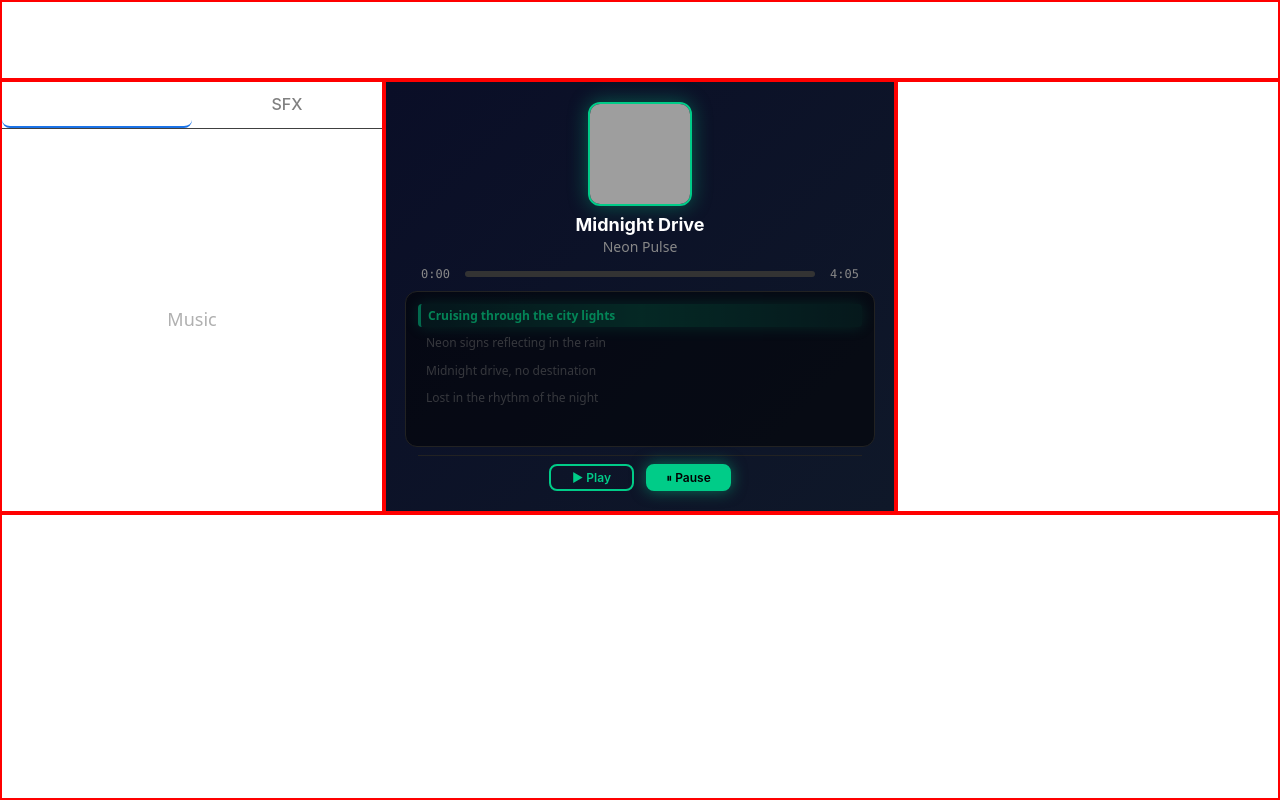
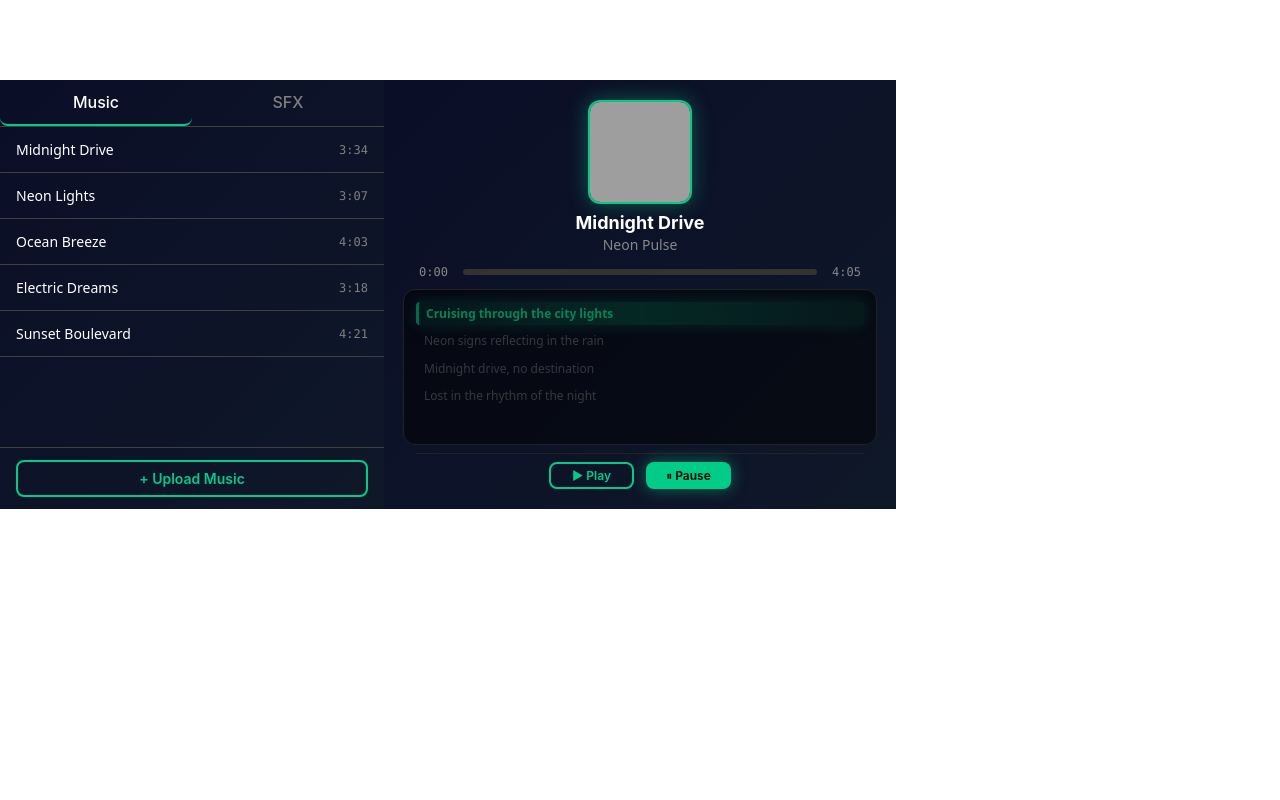
Before and after one commit to hashmapenjoyer/DJ-AMBER, a React (Vite) app: page / in a window 1280 px wide. Built offline with nearby package versions, Linux system fonts and the light colour scheme; grey boxes are pictures that could not be loaded.

Commit message:
add dynamic list for music and sfx #43

```diff
--- a/src/App.css
+++ b/src/App.css
@@ -12,7 +12,7 @@
 .navbar {
   width: 100%;
   height: 10%;
-  border: 2px solid red;
+  /* border: 2px solid red; */
   display: flex;
   align-items: center;
   justify-content: center;
@@ -32,10 +32,11 @@
 /* Music Library - 30% width */
 .music-library {
   width: 30%;
-  border: 2px solid red;
+  /* border: 2px solid red; */
   display: flex;
   flex-direction: column;
   box-sizing: border-box;
+  background: linear-gradient(135deg, #0a0e27 0%, #0f1829 100%);
 }
 
 .library-tabs{
@@ -60,29 +61,94 @@
 
 .library-tab:hover {
   color: var(--text-secondary);
+  border-bottom-color: #00cc88;
 }
 
 .library-tab.active {
   color: var(--text-primary);
-  border-bottom-color: var(--color-primary);
+  border-bottom-color: #00cc88;
 }
 
 .library-content {
   flex: 1;
+  overflow-y: auto;
+}
+
+.library-content::-webkit-scrollbar {
+  width: 6px;
+}
+.library-content::-webkit-scrollbar-track {
+  background: transparent;
+}
+.library-content::-webkit-scrollbar-thumb {
+  background: #00cc88;
+  border-radius: var(--br-full);
+}
+.library-content::-webkit-scrollbar-thumb:hover {
+  background: #00ff99;
+}
+
+.library-list {
+  list-style: none;
+  margin: 0;
+  padding: 0;
+}
+
+.library-item {
   display: flex;
   align-items: center;
-  justify-content: center;
+  justify-content: space-between;
+  padding: var(--space-3) var(--space-4);
+  border-bottom: 1px solid var(--border-color);
+  cursor: pointer;
+  transition: background-color var(--transition-fast);
+}
+.library-item:hover {
+  background-color: var(--bg-tertiary);
+  border-left: 3px solid #00cc88;
+}
+.library-item-title {
+  font-size: var(--fs-sm);
+  color: var(--text-primary);
+  font-weight: var(--fw-medium);
+}
+.library-item-duration {
+  font-size: var(--fs-xs);
+  color: var(--text-tertiary);
+  font-family: var(--font-mono);
 }
 
-.library-panel {
-  font-size: var(--fs-lg);
-  color: var(--text-secondary);
+.library-upload {
+  padding: var(--space-3) var(--space-4);
+  border-top: 1px solid var(--border-color);
+  flex-shrink: 0;
+}
+
+.library-upload-btn {
+  width: 100%;
+  padding: var(--space-2) var(--space-3);
+  font-size: var(--fs-sm);
+  font-weight: var(--fw-semibold);
+  font-family: var(--font-primary);
+  border: 2px solid #00cc88;
+  border-radius: var(--br-md);
+  background-color: transparent;
+  color: #00cc88;
+  cursor: pointer;
+  transition: all var(--transition-base);
+}
+
+.library-upload-btn:hover {
+  background-color: #00cc88;
+  color: #000000;
+  box-shadow: 0 0 20px rgba(0, 204, 136, 0.3);
+  transform: translateY(-2px);
 }
 
 /* Now Playing - 40% width */
 .now-playing {
   width: 40%;
-  border: 2px solid red;
+  /* border: 2px solid red; */
   display: flex;
   align-items: center;
   justify-content: center;
@@ -94,7 +160,7 @@
 /* Set List - 30% width */
 .set-list {
   width: 30%;
-  border: 2px solid red;
+ /* border: 2px solid red; */
   display: flex;
   align-items: center;
   justify-content: center;
@@ -107,7 +173,7 @@
 .timeline {
   width: 100%;
   flex: 1;
-  border: 2px solid red;
+  /* border: 2px solid red; */
   display: flex;
   align-items: center;
   justify-content: center;
--- a/src/components/MusicLibrary.tsx
+++ b/src/components/MusicLibrary.tsx
@@ -1,9 +1,13 @@
-import { useState } from 'react'
+import { useState } from 'react';
+import { mockLibrary } from '../data/mockLibrary';
+import { formatDuration } from '../../types/FormatDuration';
 
 type Tab = 'music' | 'sfx'
 
 export default function MusicLibrary() {
   const [activeTab, setActiveTab] = useState<Tab>('music')
+
+  const filteredItems = mockLibrary.filter((item) => item.category === activeTab);
 
   return (
     <div className="music-library">
@@ -23,11 +27,19 @@ export default function MusicLibrary() {
       </div>
 
       <div className="library-content">
-        {activeTab === 'music' ? (
-          <div className="library-panel">Music</div>
-        ) : (
-          <div className="library-panel">SFX</div>
-        )}
+        <ul className="library-list">
+          {filteredItems.map((item) => (
+            <li key={item.id} className="library-item">
+              <span className="library-item-title">{item.title}</span>
+              <span className="library-item-duration">{formatDuration(item.duration)}</span>
+            </li>
+          ))}
+        </ul>
+      </div>
+      <div className="library-upload">
+        <button className="library-upload-btn">
+          + Upload {activeTab === 'music' ? 'Music' : 'SFX'}
+        </button>
       </div>
     </div>
   );
--- /dev/null
+++ b/src/data/mockLibrary.ts
@@ -0,0 +1,14 @@
+import type { LibraryItem } from '../../types/LibraryItem';
+
+export const mockLibrary: LibraryItem[] = [
+  { id: 'song-1', title: 'Midnight Drive', duration: 214, category: 'music' },
+  { id: 'song-2', title: 'Neon Lights', duration: 187, category: 'music' },
+  { id: 'song-3', title: 'Ocean Breeze', duration: 243, category: 'music' },
+  { id: 'song-4', title: 'Electric Dreams', duration: 198, category: 'music' },
+  { id: 'song-5', title: 'Sunset Boulevard', duration: 261, category: 'music' },
+  { id: 'sfx-1', title: 'Air Horn', duration: 3, category: 'sfx' },
+  { id: 'sfx-2', title: 'Record Scratch', duration: 2, category: 'sfx' },
+  { id: 'sfx-3', title: 'Crowd Cheer', duration: 8, category: 'sfx' },
+  { id: 'sfx-4', title: 'Bass Drop', duration: 4, category: 'sfx' },
+  { id: 'sfx-5', title: 'Siren', duration: 6, category: 'sfx' },
+];
--- a/src/styles/now-playing.css
+++ b/src/styles/now-playing.css
@@ -9,7 +9,7 @@
   justify-content: center;
   padding: 20px;
   box-sizing: border-box;
-  border: 2px solid red;
+  /* border: 2px solid red; */
 }
 
 .np-content {
--- /dev/null
+++ b/types/FormatDuration.ts
@@ -0,0 +1,5 @@
+export function formatDuration(seconds: number): string {
+    const mins = Math.floor(seconds / 60);
+    const secs = seconds % 60;
+    return `${mins}:${secs.toString().padStart(2, '0')}`;
+}
--- /dev/null
+++ b/types/LibraryItem.ts
@@ -0,0 +1,8 @@
+import type { ID } from './UtilTypes';
+
+export interface LibraryItem {
+  id: ID;
+  title: string;
+  duration: number;
+  category: 'music' | 'sfx';
+}
```
